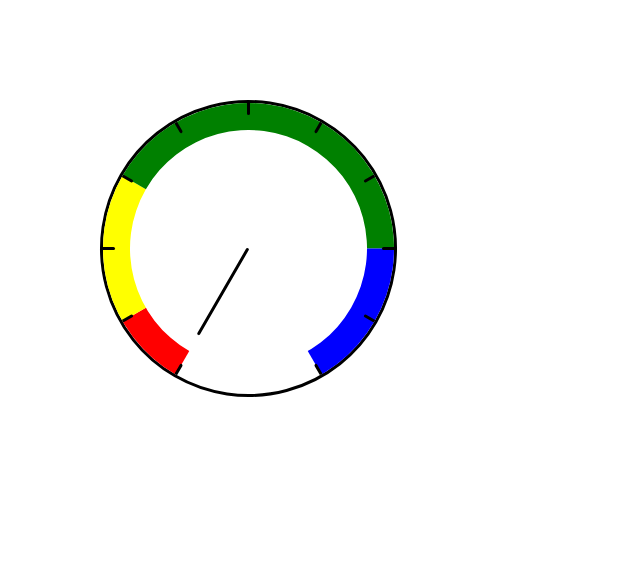
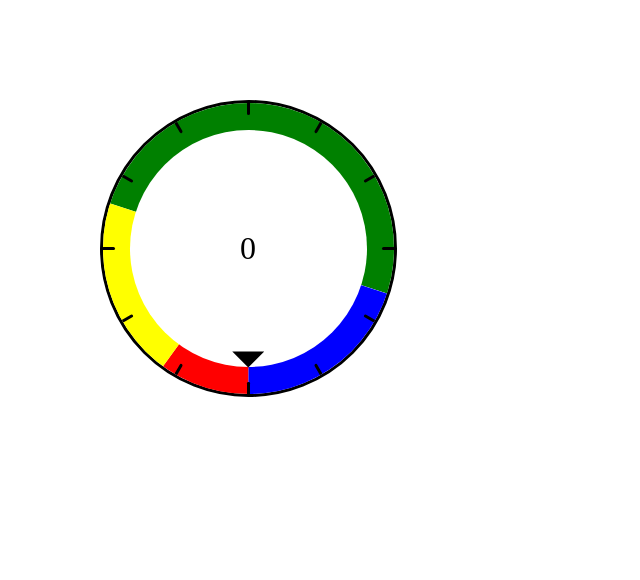
Before and after one commit to fredericobreno/gauge, a plain HTML site: page index.html in a window 1280 px wide. Shown: the whole page, without its empty margins (0-640 px from the left). Drawn offline with Linux system fonts and the light colour scheme.

Commit message:
value text added on gauge

```diff
--- a/gauge.css
+++ b/gauge.css
@@ -11,14 +11,21 @@
   transform-origin: center;
   width: calc(var(--radiusPx) * 2);
 }
-.indicator .arrow {
-  background-color: black;
-  border-radius: 12px;
+.indicator .arrowWrapper {
   height: var(--borderSizePx);
+  transform: translateX(calc(var(--innerCircleDiameterPx) / 4))
+    rotate(var(--arrowAngleDeg, -90deg));
+  transform-origin: left;
+  width: calc(var(--innerCircleDiameterPx) / 2);
+}
+.indicator .arrowWrapper::after {
+  border-top: 16px solid transparent;
+  border-bottom: 16px solid transparent;
+  border-left: 16px solid black;
+  content: "";
   position: absolute;
-  transform: translateX(50px) rotate(var(--arrowAngleDeg, -90deg));
-  transform-origin: left;
-  width: 100px;
+  right: 0;
+  top: calc(-16px + (var(--borderSizePx) / 2));
 }
 .indicator .marker {
   background-color: black;
@@ -53,7 +60,17 @@
 .indicator .innerCircle {
   background: white;
   border-radius: 50%;
-  height: var(--innerCircleSizePx, 0px);
+  height: var(--innerCircleDiameterPx, 0px);
   position: absolute;
-  width: var(--innerCircleSizePx, 0px);
+  width: var(--innerCircleDiameterPx, 0px);
 }
+.indicator .valueText {
+  background: white;
+  border-radius: 50%;
+  color: black;
+  font-size: var(--valueFontSize, 2.5rem);
+  padding: 10px;
+  position: absolute;
+  transform: rotate(calc((var(--arcLengthDeg) / 2) * -1));
+  z-index: 1;
+}
--- a/gauge.mjs
+++ b/gauge.mjs
@@ -1,6 +1,6 @@
 export default class Gauge {
   constructor({
-    arcLength = 300,
+    arcLength = 360,
     borderSize = 3,
     fractionLength = 60,
     fractions = [],
@@ -8,6 +8,8 @@ export default class Gauge {
     markerStep = 30,
     radius = 150,
     value = "0%",
+    valueFontSize = "2rem",
+    valueText = "",
     wrapperElId = "",
   }) {
     this.arcLength = arcLength;
@@ -18,6 +20,8 @@ export default class Gauge {
     this.markerStep = markerStep;
     this.radius = radius - borderSize / 2;
     this.value = value;
+    this.valueFontSize = valueFontSize;
+    this.valueText = valueText;
     this.wrapperEl = document.getElementById(wrapperElId);
 
     this.wrapperEl.className = "indicator";
@@ -29,7 +33,7 @@ export default class Gauge {
     );
     this.wrapperEl.style.setProperty("--arcLengthDeg", `-${this.arcLength}deg`);
     this.wrapperEl.style.setProperty(
-      "--innerCircleSizePx",
+      "--innerCircleDiameterPx",
       `${this.radius * 2 - this.fractionLength}px`
     );
 
@@ -122,12 +126,18 @@ export default class Gauge {
       this.wrapperEl.appendChild(marker);
     }
 
-    const arrowEl = document.createElement("span");
-    arrowEl.className = "arrow";
+    const arrowEl = document.createElement("div");
+    arrowEl.className = "arrowWrapper";
     arrowEl.style.setProperty(
       "--arrowAngleDeg",
       `${(this.arcLength * parseFloat(this.value)) / 100 - 90}deg`
     );
     this.wrapperEl.appendChild(arrowEl);
+
+    const valueTextEl = document.createElement("div");
+    valueTextEl.className = "valueText";
+    valueTextEl.innerHTML = this.valueText;
+    valueTextEl.style.setProperty("--valueFontSize", this.valueFontSize);
+    this.wrapperEl.appendChild(valueTextEl);
   }
 }
--- a/index.html
+++ b/index.html
@@ -42,6 +42,7 @@
               { color: "blue", size: "20%" },
             ],
             value: "0%",
+            valueText: "0",
             wrapperElId: "indicador-1",
           },
         ];
```
